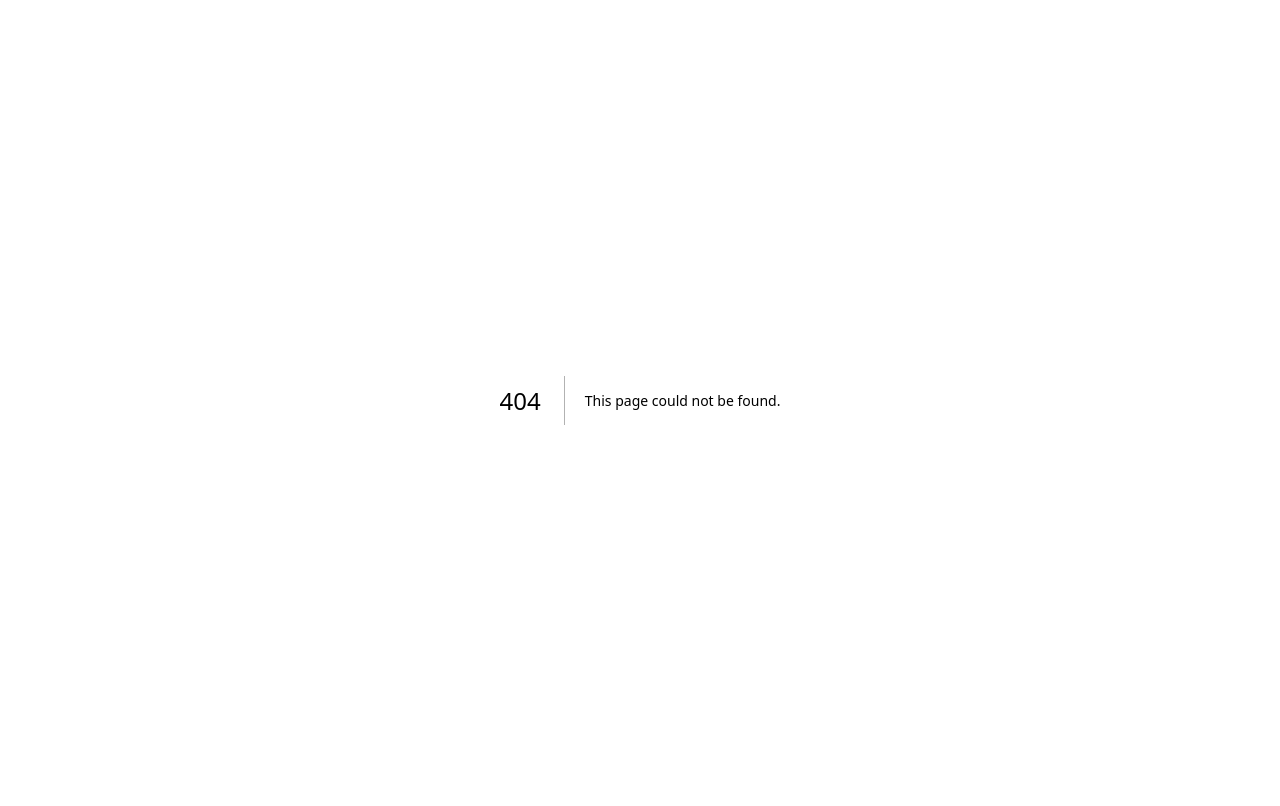
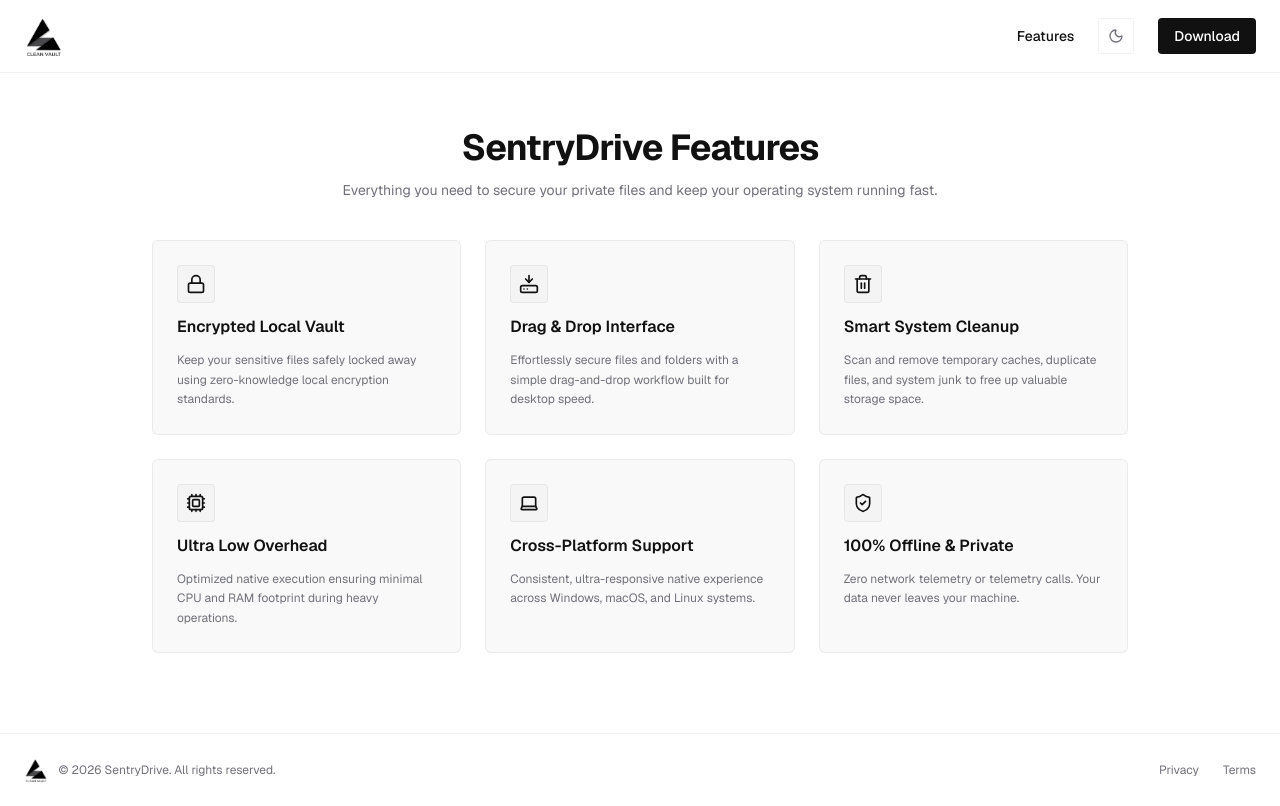
Before and after one commit to WonderDogbe/SentryDrive, a Next.js app: page /features in a window 1280 px wide. Before the commit this address had no page. Built offline with nearby package versions, Linux system fonts and the light colour scheme.

Commit message:
feat: implement core landing page and architecture for SentryDrive, including layout, navigation, and feature documentation.

```diff
--- /dev/null
+++ b/src/app/features/page.tsx
@@ -0,0 +1,73 @@
+import Navigation from "@/components/Navigation";
+import Footer from "@/components/Footer";
+import { Lock, HardDriveDownload, Trash2, Cpu, Laptop, ShieldCheck } from "lucide-react";
+
+const fullFeatures = [
+  {
+    icon: Lock,
+    title: "Encrypted Local Vault",
+    description: "Keep your sensitive files safely locked away using zero-knowledge local encryption standards."
+  },
+  {
+    icon: HardDriveDownload,
+    title: "Drag & Drop Interface",
+    description: "Effortlessly secure files and folders with a simple drag-and-drop workflow built for desktop speed."
+  },
+  {
+    icon: Trash2,
+    title: "Smart System Cleanup",
+    description: "Scan and remove temporary caches, duplicate files, and system junk to free up valuable storage space."
+  },
+  {
+    icon: Cpu,
+    title: "Ultra Low Overhead",
+    description: "Optimized native execution ensuring minimal CPU and RAM footprint during heavy operations."
+  },
+  {
+    icon: Laptop,
+    title: "Cross-Platform Support",
+    description: "Consistent, ultra-responsive native experience across Windows, macOS, and Linux systems."
+  },
+  {
+    icon: ShieldCheck,
+    title: "100% Offline & Private",
+    description: "Zero network telemetry or telemetry calls. Your data never leaves your machine."
+  }
+];
+
+export default function FeaturesPage() {
+  return (
+    <div className="flex flex-col min-h-screen relative overflow-hidden bg-background text-foreground">
+      <Navigation />
+
+      <main className="flex-1 w-full max-w-5xl mx-auto px-6 pt-32 pb-20 flex flex-col justify-center">
+        <div className="mb-10 text-center max-w-2xl mx-auto">
+          <h1 className="text-3xl md:text-4xl font-bold tracking-tight mb-3">SentryDrive Features</h1>
+          <p className="text-muted-foreground text-sm">
+            Everything you need to secure your private files and keep your operating system running fast.
+          </p>
+        </div>
+
+        <div className="grid grid-cols-1 md:grid-cols-2 lg:grid-cols-3 gap-6">
+          {fullFeatures.map((feat, index) => {
+            const Icon = feat.icon;
+            return (
+              <div
+                key={index}
+                className="p-6 rounded-lg border border-border bg-secondary/50 flex flex-col gap-3 transition-colors hover:border-foreground/20"
+              >
+                <div className="p-2 rounded-md bg-secondary w-fit border border-border">
+                  <Icon className="w-5 h-5 text-foreground" />
+                </div>
+                <h3 className="font-semibold text-base">{feat.title}</h3>
+                <p className="text-xs text-muted-foreground leading-relaxed">{feat.description}</p>
+              </div>
+            );
+          })}
+        </div>
+      </main>
+
+      <Footer />
+    </div>
+  );
+}
--- a/src/app/layout.tsx
+++ b/src/app/layout.tsx
@@ -14,17 +14,17 @@ const geistMono = Geist_Mono({
 });
 
 export const metadata: Metadata = {
-  title: "Clean Vault | Protect What Matters",
-  description: "Clean Vault is an offline-first premium tool to protect your files and clean up the rest.",
+  title: "SentryDrive | Protect What Matters",
+  description: "SentryDrive is an offline-first premium tool to protect your files and clean up the rest.",
   openGraph: {
-    title: "Clean Vault",
-    description: "Clean Vault is an offline-first premium tool to protect your files and clean up the rest.",
+    title: "SentryDrive",
+    description: "SentryDrive is an offline-first premium tool to protect your files and clean up the rest.",
     type: "website",
   },
   twitter: {
     card: "summary_large_image",
-    title: "Clean Vault",
-    description: "Clean Vault is an offline-first premium tool to protect your files and clean up the rest.",
+    title: "SentryDrive",
+    description: "SentryDrive is an offline-first premium tool to protect your files and clean up the rest.",
   },
 };
 
--- /dev/null
+++ b/src/app/privacy/page.tsx
@@ -0,0 +1,47 @@
+import Navigation from "@/components/Navigation";
+import Footer from "@/components/Footer";
+
+export default function PrivacyPage() {
+  return (
+    <div className="flex flex-col min-h-screen relative overflow-hidden bg-background text-foreground">
+      <Navigation />
+
+      <main className="flex-1 w-full max-w-4xl mx-auto px-6 pt-32 pb-20 flex flex-col justify-center">
+        <h1 className="text-3xl md:text-4xl font-bold tracking-tight mb-4">Privacy Policy</h1>
+        <p className="text-sm text-muted-foreground mb-8">Last updated: July 2026</p>
+
+        <div className="space-y-6 text-sm text-muted-foreground leading-relaxed">
+          <section className="space-y-2">
+            <h2 className="text-base font-semibold text-foreground">1. Zero Telemetry & 100% Offline</h2>
+            <p>
+              SentryDrive is designed from the ground up as an offline-first application. We do not collect, track, or transmit any personal data, usage analytics, device telemetry, or file information.
+            </p>
+          </section>
+
+          <section className="space-y-2">
+            <h2 className="text-base font-semibold text-foreground">2. Local Storage Only</h2>
+            <p>
+              All vault encryption keys, settings, and file operations remain strictly on your local disk. Your data never leaves your computer and is never sent to external servers or cloud services.
+            </p>
+          </section>
+
+          <section className="space-y-2">
+            <h2 className="text-base font-semibold text-foreground">3. Network Communication</h2>
+            <p>
+              The desktop application makes zero outbound network requests. It operates fully isolated from the internet to guarantee maximum security and data privacy.
+            </p>
+          </section>
+
+          <section className="space-y-2">
+            <h2 className="text-base font-semibold text-foreground">4. Contact & Support</h2>
+            <p>
+              If you have any questions about SentryDrive's privacy practices, feel free to reach out via our open-source repository.
+            </p>
+          </section>
+        </div>
+      </main>
+
+      <Footer />
+    </div>
+  );
+}
--- /dev/null
+++ b/src/app/terms/page.tsx
@@ -0,0 +1,47 @@
+import Navigation from "@/components/Navigation";
+import Footer from "@/components/Footer";
+
+export default function TermsPage() {
+  return (
+    <div className="flex flex-col min-h-screen relative overflow-hidden bg-background text-foreground">
+      <Navigation />
+
+      <main className="flex-1 w-full max-w-4xl mx-auto px-6 pt-32 pb-20 flex flex-col justify-center">
+        <h1 className="text-3xl md:text-4xl font-bold tracking-tight mb-4">Terms of Service</h1>
+        <p className="text-sm text-muted-foreground mb-8">Last updated: July 2026</p>
+
+        <div className="space-y-6 text-sm text-muted-foreground leading-relaxed">
+          <section className="space-y-2">
+            <h2 className="text-base font-semibold text-foreground">1. Acceptance of Terms</h2>
+            <p>
+              By downloading, installing, or using SentryDrive, you agree to be bound by these terms. If you do not agree, do not use the software.
+            </p>
+          </section>
+
+          <section className="space-y-2">
+            <h2 className="text-base font-semibold text-foreground">2. License & Usage</h2>
+            <p>
+              SentryDrive is provided as-is for personal and commercial use. You are responsible for ensuring that you maintain backups of any critical files before running cleanup or encryption routines.
+            </p>
+          </section>
+
+          <section className="space-y-2">
+            <h2 className="text-base font-semibold text-foreground">3. Disclaimer of Warranties</h2>
+            <p>
+              SentryDrive is provided "AS IS", without warranty of any kind, express or implied. In no event shall the authors or copyright holders be liable for any claim, damages, or data loss arising from the use of the software.
+            </p>
+          </section>
+
+          <section className="space-y-2">
+            <h2 className="text-base font-semibold text-foreground">4. Modifications</h2>
+            <p>
+              We reserve the right to modify these terms at any time by updating this page or issuing new software release notes.
+            </p>
+          </section>
+        </div>
+      </main>
+
+      <Footer />
+    </div>
+  );
+}
--- a/src/components/AppPreview.tsx
+++ b/src/components/AppPreview.tsx
@@ -10,7 +10,7 @@ export default function AppPreview() {
       transition={{ duration: 0.25, delay: 0.2, ease: "easeOut" }}
       className="w-full max-w-xl aspect-[4/3] rounded-lg border border-border bg-secondary flex items-center justify-center shadow-2xl overflow-hidden relative"
     >
-      <img src="/placeholde.png" alt="Clean Vault Preview" className="w-full h-full object-cover" />
+      <img src="/placeholde.png" alt="SentryDrive Preview" className="w-full h-full object-cover" />
     </motion.div>
   );
 }
--- a/src/components/DownloadArea.tsx
+++ b/src/components/DownloadArea.tsx
@@ -8,7 +8,7 @@ export default function DownloadArea() {
         <span>•</span>
         <span>64-bit</span>
         <span>•</span>
-        <span>~12 MB</span>
+        <span>~3.1 MB</span>
       </div>
     </div>
   );
--- a/src/components/Footer.tsx
+++ b/src/components/Footer.tsx
@@ -2,16 +2,15 @@ export default function Footer() {
   return (
     <footer className="w-full px-6 py-6 border-t border-border flex flex-col md:flex-row items-center justify-between text-xs text-muted-foreground bg-background/80 backdrop-blur-md">
       <div className="flex items-center gap-3">
-        <div className="flex items-center">
-          <img src="/CV-LOGO1.png" alt="Clean Vault" className="h-6 w-auto dark:hidden" />
-          <img src="/CV-LOGO1-W.png" alt="Clean Vault" className="h-6 w-auto hidden dark:block" />
-        </div>
-        <div>© {new Date().getFullYear()} Clean Vault. All rights reserved.</div>
+        <a href="/" className="flex items-center">
+          <img src="/CV-LOGO1.png" alt="SentryDrive" className="h-6 w-auto dark:hidden" />
+          <img src="/CV-LOGO1-W.png" alt="SentryDrive" className="h-6 w-auto hidden dark:block" />
+        </a>
+        <div>© {new Date().getFullYear()} SentryDrive. All rights reserved.</div>
       </div>
       <div className="flex items-center gap-6 mt-4 md:mt-0">
-        <a href="#privacy" className="hover:text-foreground transition-colors">Privacy</a>
-        <a href="#terms" className="hover:text-foreground transition-colors">Terms</a>
-        <a href="#docs" className="hover:text-foreground transition-colors">Documentation</a>
+        <a href="/privacy" className="hover:text-foreground transition-colors">Privacy</a>
+        <a href="/terms" className="hover:text-foreground transition-colors">Terms</a>
       </div>
     </footer>
   );
--- a/src/components/Hero.tsx
+++ b/src/components/Hero.tsx
@@ -19,15 +19,18 @@ export default function Hero() {
         <span className="text-muted-foreground">Clean What Doesn't.</span>
       </h1>
       <p className="text-lg text-muted-foreground">
-        Clean Vault is an offline-first premium tool to protect your files and clean up the rest. Built for speed and simplicity.
+        SentryDrive is an offline-first premium tool to protect your files and clean up the rest. Built for speed and simplicity.
       </p>
       <div className="flex flex-wrap gap-4 mt-2">
         <DownloadButton className="bg-foreground text-background px-6 py-3 rounded-md font-medium hover:bg-foreground/90 transition-colors active:scale-[0.98]">
           Download Now
         </DownloadButton>
-        <button className="bg-secondary text-secondary-foreground border border-border px-6 py-3 rounded-md font-medium hover:bg-secondary/80 transition-colors active:scale-[0.98]">
-          Learn More
-        </button>
+        <a
+          href="#"
+          className="bg-secondary text-secondary-foreground border border-border px-6 py-3 rounded-md font-medium hover:bg-secondary/80 transition-colors active:scale-[0.98] inline-flex items-center justify-center"
+        >
+          GitHub
+        </a>
       </div>
     </motion.div>
   );
--- a/src/components/Navigation.tsx
+++ b/src/components/Navigation.tsx
@@ -4,13 +4,12 @@ import DownloadButton from "./DownloadButton";
 export default function Navigation() {
   return (
     <header className="fixed top-0 left-0 w-full z-50 px-6 py-4 flex items-center justify-between bg-background/80 backdrop-blur-md border-b border-border">
-      <a href="#" className="flex items-center">
-        <img src="/CV-LOGO1.png" alt="Clean Vault" className="h-8 md:h-10 w-auto dark:hidden" />
-        <img src="/CV-LOGO1-W.png" alt="Clean Vault" className="h-8 md:h-10 w-auto hidden dark:block" />
+      <a href="/" className="flex items-center">
+        <img src="/CV-LOGO1.png" alt="SentryDrive" className="h-8 md:h-10 w-auto dark:hidden" />
+        <img src="/CV-LOGO1-W.png" alt="SentryDrive" className="h-8 md:h-10 w-auto hidden dark:block" />
       </a>
       <nav className="flex items-center gap-6 text-sm font-medium">
-        <a href="#features" className="hover:text-primary transition-colors hidden md:inline-block">Features</a>
-        <a href="#privacy" className="hover:text-primary transition-colors hidden md:inline-block">Privacy</a>
+        <a href="/features" className="hover:text-primary transition-colors hidden md:inline-block">Features</a>
         <ThemeToggle />
         <DownloadButton className="bg-foreground text-background px-4 py-2 rounded-md font-medium hover:bg-foreground/90 transition-colors active:scale-[0.98]">
           Download
```
Also changed, not shown: src/app/icon.png (added).
